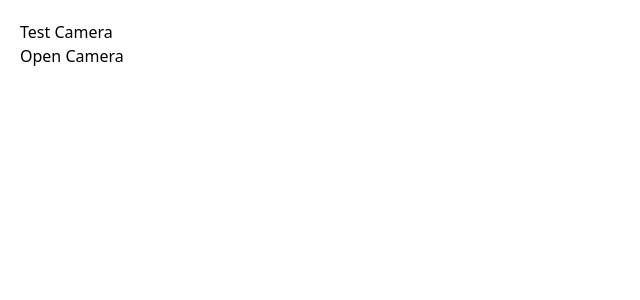
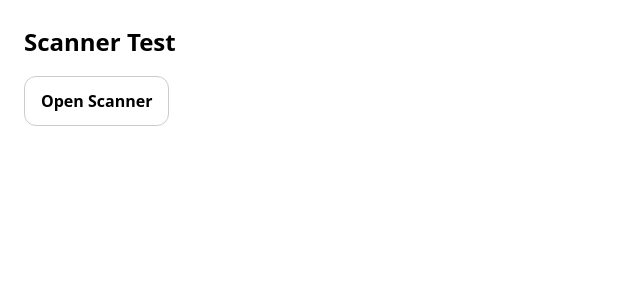
Before and after one commit to ASC-Harrison/nextjs-with-supabase, a Next.js app: page /test-scan in a window 1280 px wide. Shown: the top 300 px of the page, without its empty margins (0-640 px from the left). Built offline with nearby package versions, Linux system fonts and the light colour scheme.

Commit message:
Update page.tsx

```diff
--- a/app/test-scan/page.tsx
+++ b/app/test-scan/page.tsx
@@ -5,16 +5,41 @@ import CameraScanner from "../app/CameraScanner";
 
 export default function TestScanPage() {
   const [open, setOpen] = useState(false);
+  const [code, setCode] = useState<string | null>(null);
 
   return (
-    <div style={{ padding: 20 }}>
-      <h1>Test Camera</h1>
+    <div style={{ padding: 24 }}>
+      <h1 style={{ fontSize: 24, fontWeight: 900 }}>Scanner Test</h1>
 
-      <button onClick={() => setOpen((v) => !v)}>
-        {open ? "Close Camera" : "Open Camera"}
+      <button
+        onClick={() => setOpen(true)}
+        style={{
+          marginTop: 16,
+          padding: "12px 16px",
+          fontSize: 16,
+          fontWeight: 800,
+          borderRadius: 12,
+          border: "1px solid #ccc",
+          cursor: "pointer",
+        }}
+      >
+        Open Scanner
       </button>
 
-      {open && <CameraScanner />}
+      {code && (
+        <div style={{ marginTop: 16 }}>
+          <b>Scanned code:</b> {code}
+        </div>
+      )}
+
+      <CameraScanner
+        open={open}
+        onClose={() => setOpen(false)}
+        onDetected={(text) => {
+          setCode(text);
+          setOpen(false);
+        }}
+      />
     </div>
   );
 }
```
